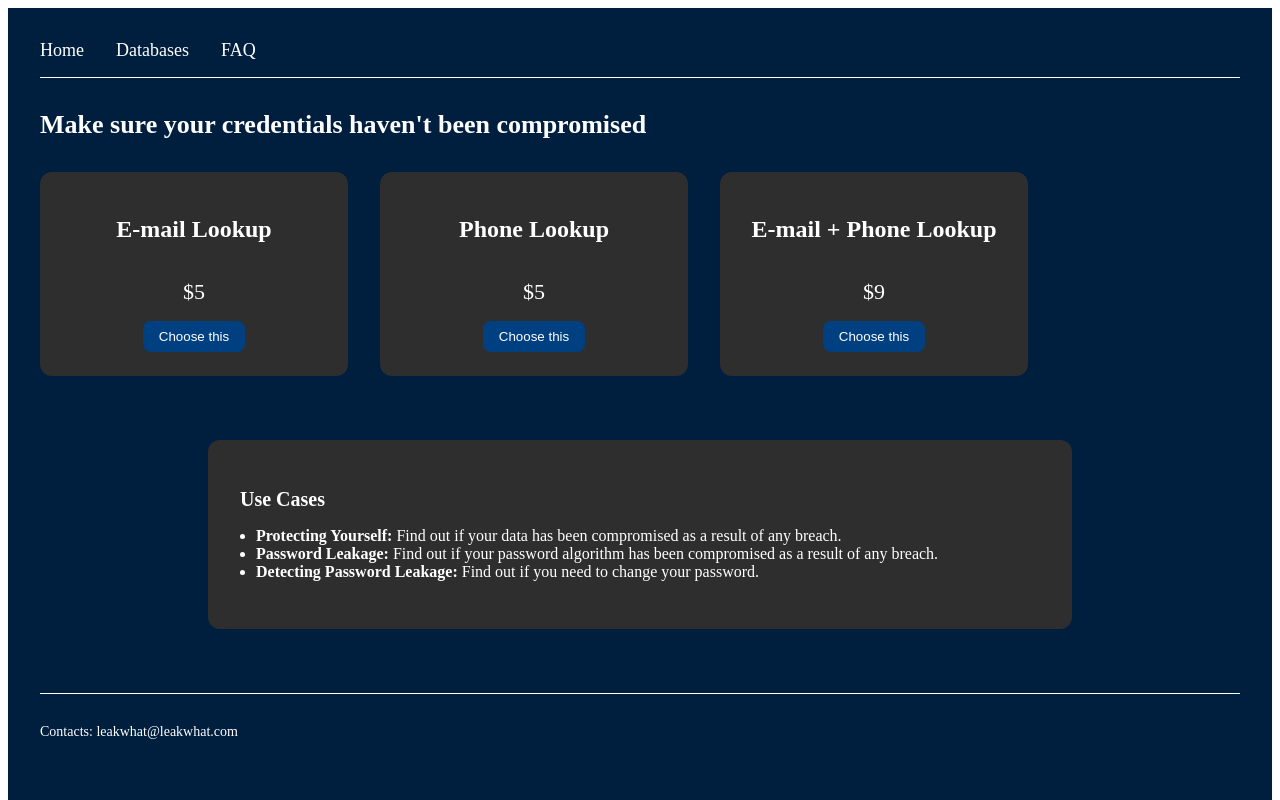
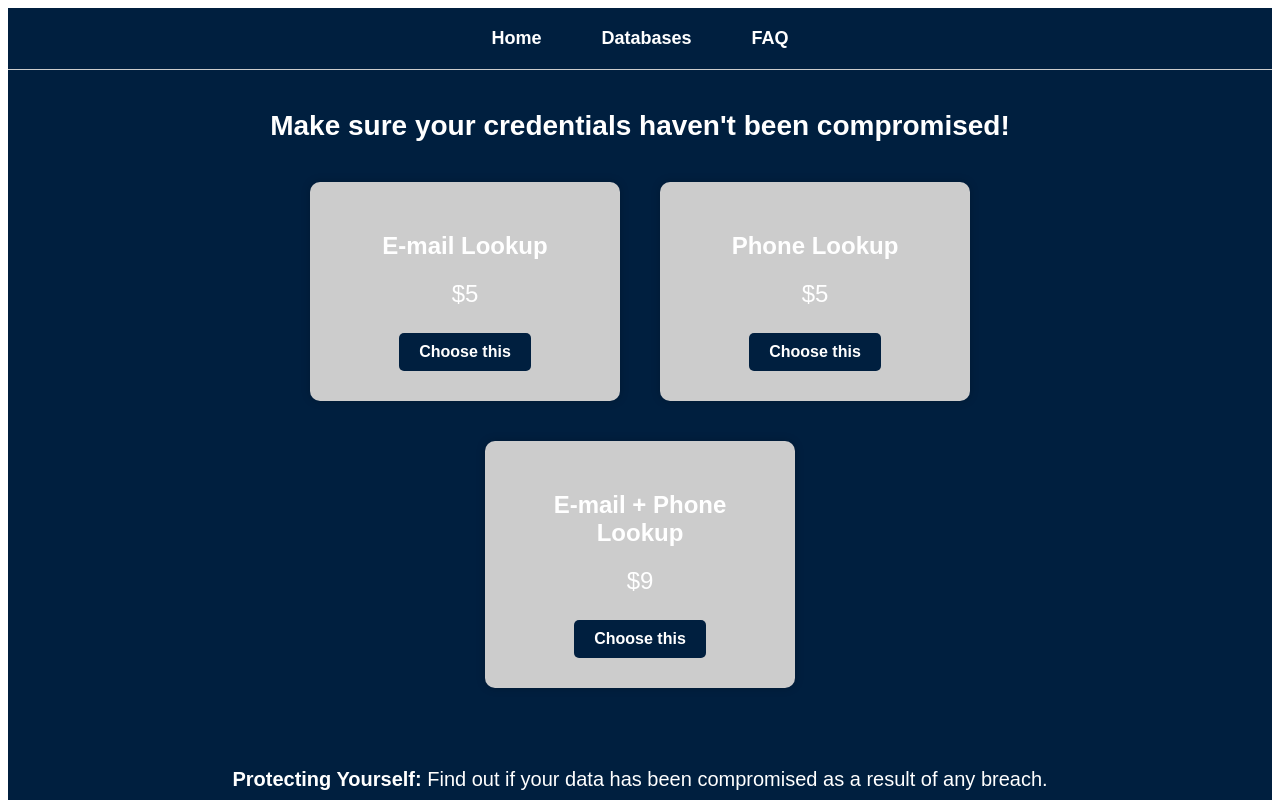
Before and after one commit to Bensero87/leakwhat, a Next.js app: page / in a window 1280 px wide. Shown: the top 800 px of the page. Built offline with nearby package versions, Linux system fonts and the light colour scheme.

Commit message:
Update index.js

```diff
--- a/pages/index.js
+++ b/pages/index.js
@@ -1,78 +1,59 @@
-import Link from "next/link";
-
 export default function Home() {
   return (
-    <div style={{ backgroundColor: "#001F3F", minHeight: "100vh", color: "white", padding: "2rem" }}>
+    <div style={{ backgroundColor: "#001F3F", minHeight: "100vh", color: "white", fontFamily: "Arial, sans-serif" }}>
       {/* Üst Menü */}
-      <nav style={{ display: "flex", gap: "2rem", borderBottom: "1px solid white", paddingBottom: "1rem", fontSize: "18px" }}>
-        <Link href="/" style={{ textDecoration: "none", color: "white" }}>Home</Link>
-        <Link href="/databases" style={{ textDecoration: "none", color: "white" }}>Databases</Link>
-        <Link href="/faq" style={{ textDecoration: "none", color: "white" }}>FAQ</Link>
-      </nav>
+      <header style={{ padding: "20px 0", textAlign: "center", borderBottom: "1px solid #ccc" }}>
+        <nav style={{ display: "flex", justifyContent: "center", gap: "60px", fontWeight: "bold", fontSize: "18px" }}>
+          <a href="/" style={{ color: "white", textDecoration: "none" }}>Home</a>
+          <a href="/databases" style={{ color: "white", textDecoration: "none" }}>Databases</a>
+          <a href="/faq" style={{ color: "white", textDecoration: "none" }}>FAQ</a>
+        </nav>
+      </header>
 
       {/* Başlık */}
-      <h1 style={{ marginTop: "2rem", fontWeight: "bold", fontSize: "26px" }}>
-        Make sure your credentials haven't been compromised
+      <h1 style={{ textAlign: "center", fontWeight: "bold", fontSize: "28px", margin: "40px 0" }}>
+        Make sure your credentials haven't been compromised!
       </h1>
 
-      {/* Hizmet Kutuları */}
-      <div style={{ display: "flex", gap: "2rem", marginTop: "2rem", flexWrap: "wrap" }}>
+      {/* Hizmet Kartları */}
+      <div style={{ display: "flex", justifyContent: "center", flexWrap: "wrap", gap: "40px", margin: "40px auto", maxWidth: "900px" }}>
         {[
           { title: "E-mail Lookup", price: "$5", link: "/email-lookup" },
           { title: "Phone Lookup", price: "$5", link: "/phone-lookup" },
-          { title: "E-mail + Phone Lookup", price: "$9", link: "/email-phone-lookup" }
-        ].map((service, idx) => (
-          <div key={idx} style={{
-            backgroundColor: "#2e2e2e",
-            color: "white",
-            padding: "1.5rem",
-            borderRadius: "12px",
-            width: "260px",
-            display: "flex",
-            flexDirection: "column",
-            alignItems: "center"
+          { title: "E-mail + Phone Lookup", price: "$9", link: "/email-phone-lookup" },
+        ].map((item, index) => (
+          <div key={index} style={{
+            backgroundColor: "#ccc", color: "white",
+            borderRadius: "10px", padding: "30px", width: "250px", textAlign: "center", boxShadow: "0 0 10px rgba(0,0,0,0.2)"
           }}>
-            <h2>{service.title}</h2>
-            <p style={{ fontSize: "22px", margin: "1rem 0" }}>{service.price}</p>
-            <Link href={service.link}>
-              <button style={{
-                backgroundColor: "#004080",
-                color: "white",
-                border: "none",
-                padding: "0.5rem 1rem",
-                borderRadius: "8px",
-                cursor: "pointer"
-              }}>
-                Choose this
-              </button>
-            </Link>
+            <h2>{item.title}</h2>
+            <p style={{ fontSize: "24px", margin: "10px 0" }}>{item.price}</p>
+            <a href={item.link} style={{
+              backgroundColor: "#001F3F", color: "white", padding: "10px 20px",
+              borderRadius: "5px", textDecoration: "none", fontWeight: "bold", display: "inline-block", marginTop: "15px"
+            }}>
+              Choose this
+            </a>
           </div>
         ))}
       </div>
 
-      {/* Use Case Bölümü */}
-      <div style={{
-        marginTop: "4rem",
-        padding: "2rem",
-        backgroundColor: "#2e2e2e",
-        borderRadius: "12px",
-        width: "800px",
-        maxWidth: "100%",
-        marginLeft: "auto",
-        marginRight: "auto",
-        textAlign: "left"
-      }}>
-        <h2 style={{ fontWeight: "bold", fontSize: "20px", marginBottom: "1rem" }}>Use Cases</h2>
-        <ul style={{ paddingLeft: "1rem" }}>
-          <li><strong>Protecting Yourself:</strong> Find out if your data has been compromised as a result of any breach.</li>
-          <li><strong>Password Leakage:</strong> Find out if your password algorithm has been compromised as a result of any breach.</li>
-          <li><strong>Detecting Password Leakage:</strong> Find out if you need to change your password.</li>
-        </ul>
+      {/* Use Cases */}
+      <div style={{ margin: "80px auto 60px", textAlign: "center", padding: "0 20px", maxWidth: "900px" }}>
+        <p style={{ fontSize: "20px", marginBottom: "15px" }}>
+          <strong>Protecting Yourself:</strong> Find out if your data has been compromised as a result of any breach.
+        </p>
+        <p style={{ fontSize: "20px", marginBottom: "15px" }}>
+          <strong>Password Leakage:</strong> Find out if your password algorithm has been compromised as a result of any breach.
+        </p>
+        <p style={{ fontSize: "20px" }}>
+          <strong>Detecting Password Leakage:</strong> Find out if you need to change your password.
+        </p>
       </div>
 
-      {/* Footer */}
-      <footer style={{ marginTop: "4rem", borderTop: "1px solid white", paddingTop: "1rem", fontSize: "14px" }}>
-        <p>Contacts: leakwhat@leakwhat.com</p>
+      {/* Contacts */}
+      <footer style={{ textAlign: "center", padding: "40px 0", fontSize: "20px", fontWeight: "bold" }}>
+        Contacts: leakwhat@leakwhat.com
       </footer>
     </div>
   );
```
